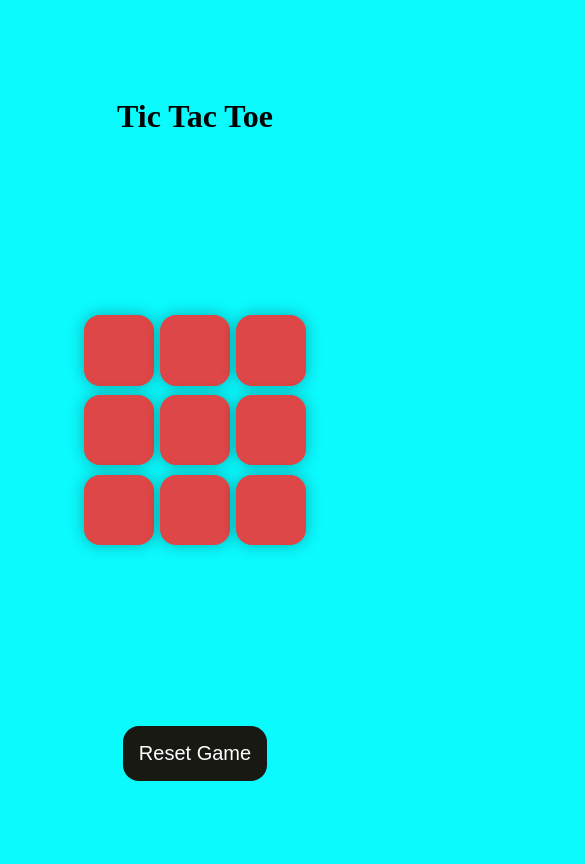
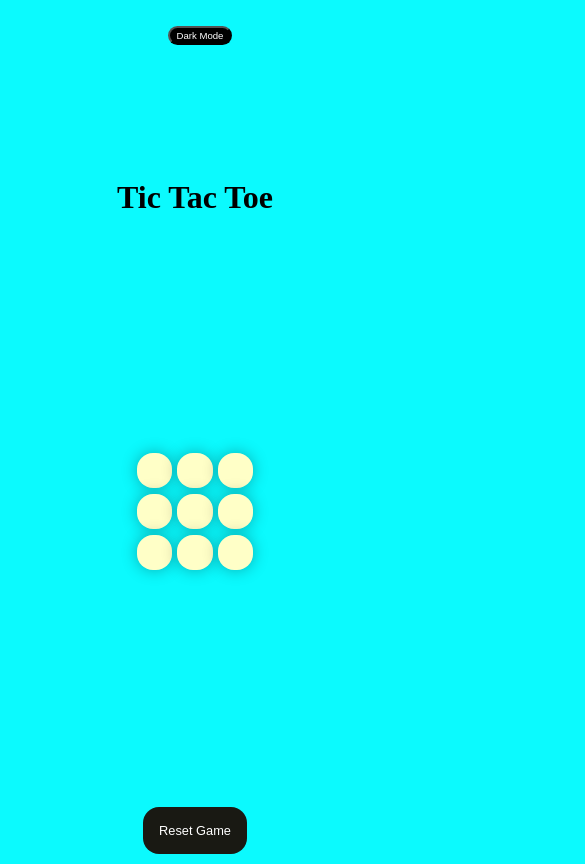
Before and after one commit to Harshit-1309/Tic-Tac-Toe, a plain HTML site: page index.html in a window 390 px wide. Shown: the top 864 px of the page, 585 px wide, since content can reach past the window. Drawn offline with Linux system fonts and the light colour scheme.

Commit message:
Added media queries

```diff
--- a/index.html
+++ b/index.html
@@ -18,15 +18,15 @@
       <h1>Tic Tac Toe</h1>
       <div class="container">
         <div class="game">
-          <button class="box boxD"></button>
-          <button class="box boxD"></button>
-          <button class="box boxD"></button>
-          <button class="box boxD"></button>
-          <button class="box boxD"></button>
-          <button class="box boxD"></button>
-          <button class="box boxD"></button>
-          <button class="box boxD"></button>
-          <button class="box boxD"></button>
+          <button class="box"></button>
+          <button class="box"></button>
+          <button class="box"></button>
+          <button class="box"></button>
+          <button class="box"></button>
+          <button class="box"></button>
+          <button class="box"></button>
+          <button class="box"></button>
+          <button class="box"></button>
         </div>
       </div>
       <button class="reset-btn" id="reset-btn">Reset Game</button>
--- a/style.css
+++ b/style.css
@@ -5,6 +5,11 @@
 body {
   background-color: hsl(181, 99%, 52%);
   text-align: center;
+  min-height: 100vh;
+  margin: 0;
+  display: flex;
+  flex-direction: column;
+  justify-content: space-between;
 }
 
 .container {
@@ -71,7 +76,7 @@
   background-color: black;
   color: white;
   margin-top: 1rem;
-  margin-left: 1400px;
+  margin-left: 10px;
   border-radius: 10rem;
   height: 2rem;
   width: 6rem;
@@ -134,3 +139,82 @@
   color: yellow;
   font-size: 5vmin;
 }
+
+/* Media Queries */
+
+@media screen and (max-width: 768px) {
+  .game {
+    height: 40vmin;
+    width: 40vmin;
+  }
+
+  .box {
+    height: 12vmin;
+    width: 12vmin;
+    font-size: 6vmin;
+  }
+
+  .reset-btn,
+  .new-btn {
+    font-size: 1rem;
+  }
+
+  .msg {
+    font-size: 3vmin;
+  }
+}
+
+@media screen and (max-width: 480px) {
+  .game {
+    height: 30vmin;
+    width: 30vmin;
+  }
+
+  .box {
+    height: 9vmin;
+    width: 9vmin;
+    font-size: 4vmin;
+  }
+
+  .reset-btn,
+  .new-btn {
+    font-size: 0.8rem;
+  }
+
+  .msg {
+    font-size: 2vmin;
+  }
+}
+
+/* For Body */
+@media screen and (max-width: 768px) {
+  body {
+    padding: 20px;
+  }
+}
+
+@media screen and (max-width: 480px) {
+  body {
+    padding: 10px;
+  }
+}
+/* Dark Mode Btn */
+@media screen and (max-width: 768px) {
+  .mode,
+  .switchModeDark,
+  .switchMode {
+    height: 1.5rem;
+    width: 5rem;
+    font-size: 0.7rem;
+  }
+}
+
+@media screen and (max-width: 480px) {
+  .mode,
+  .switchModeDark,
+  .switchMode {
+    height: 1.2rem;
+    width: 4rem;
+    font-size: 0.6rem;
+  }
+}
```
